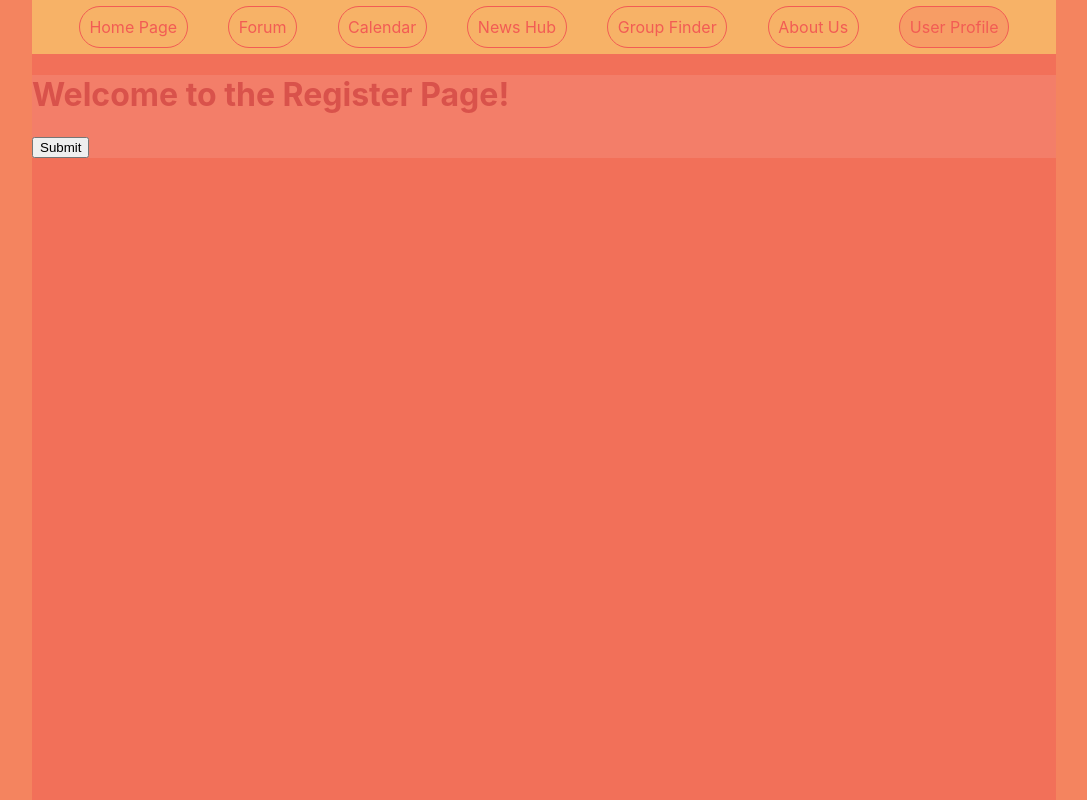
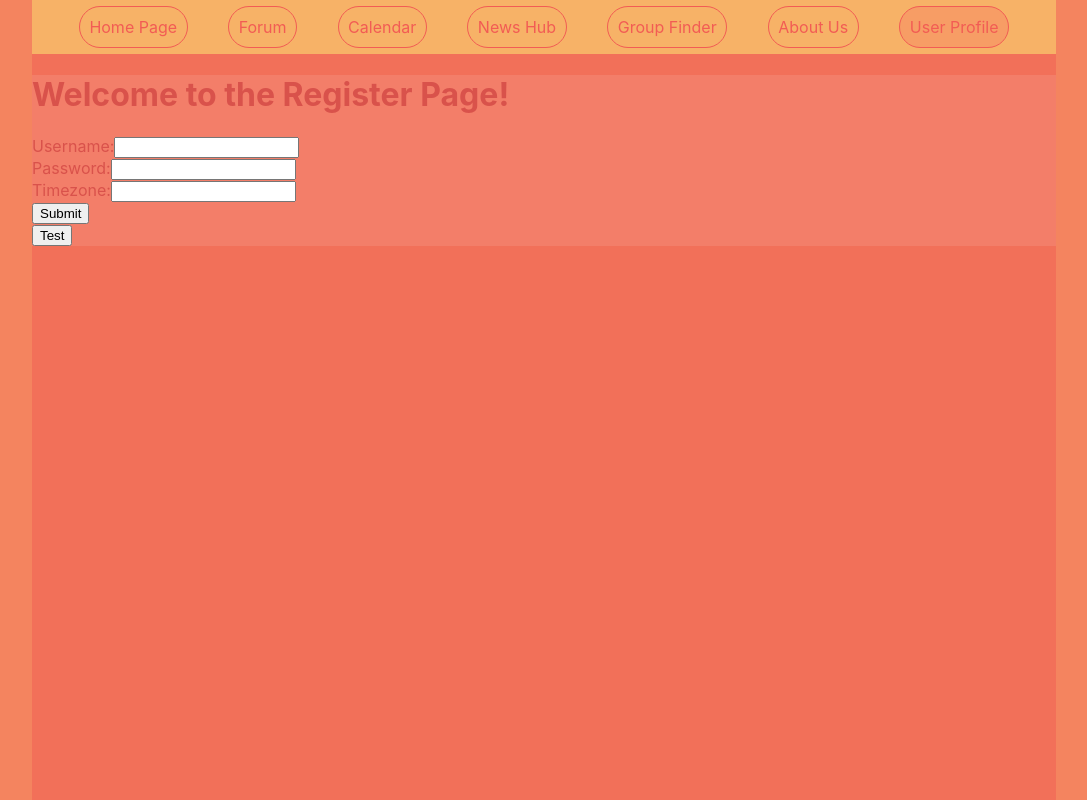
Before and after one commit to ParkerNGore/community-website, a React (Create React App) app: page /user-profile/register in a window 1280 px wide. Shown: the whole page, without its empty margins (96-1183 px from the left). Built offline with nearby package versions, Linux system fonts and the light colour scheme; the HTML template or start-up script is replaced by a standard one.

Commit message:
Successfully handles creating
-Will remove debugging information and create an edit page

```diff
--- a/src/components/forms/AddEditModel.js
+++ b/src/components/forms/AddEditModel.js
@@ -48,9 +48,27 @@ class AddEditModel extends Component {
   // Stores information about the model
   // defaultValue, inputType...
   modelMapCache = new Map(); //TODO: Remove new map initializaiton after development. Sepcified here to allow IntelliJ to autocomplete
-  state = {};
+  state = {
+    username: {
+      label: "Username",
+      defaultValue: "",
+      inputType: "text",
+    },
+    password: {
+      label: "Password",
+      defaultValue: "",
+      inputType: "text",
+    },
+    timezone: {
+      label: "Timezone",
+      defaultValue: "",
+      inputType: "text",
+    },
+  };
 
-  componentDidMount() {
+  constructor(props) {
+    super(props);
+
     const { reference } = this.props;
 
     this.modelMapCache = new Map(Object.entries(reference)); // Converts the object to a map for reference.
@@ -62,10 +80,16 @@ class AddEditModel extends Component {
     }
 
     stateObject.submitted = false;
+
+    this.state = stateObject;
+
+    //bind methods
+    this.handleSubmit = this.handleSubmit.bind(this);
+    this.handleRequest = this.handleRequest.bind(this);
+    this.handleOnClick = this.handleOnClick.bind(this);
   }
 
   handleSubmit(event) {
-    console.dir(event);
     event.preventDefault();
 
     let modelObject = {};
@@ -80,12 +104,14 @@ class AddEditModel extends Component {
       modelObject[prop] = this.state[prop];
     }
 
-    if (this.props.method.equalsIgnoreCase("POST")) {
+    console.log(`method is string: ${typeof this.props.method === "string"}`);
+
+    if (this.props.method.toUpperCase() === "POST") {
       // CREATING
-      this.handleCreation(modelObject, true);
-    } else if (this.props.method.equalsIgnoreCase("PUT"))
+      this.handleRequest(modelObject, true);
+    } else if (this.props.method.toUpperCase() === "PUT")
       // EDITING
-      this.handleCreation(modelObject, false);
+      this.handleRequest(modelObject, false);
   }
 
   handleRequest(modelObject, creating) {
@@ -119,17 +145,25 @@ class AddEditModel extends Component {
       });
   }
 
+  handleOnClick(e) {
+    console.log("Printing modelMapCache...");
+    [...this.modelMapCache.keys()].forEach((key) => {
+      console.log(`key: ${key} value: ${this.modelMapCache.get(key)}`);
+    });
+    console.log("Finished printing modelMapCache");
+  }
+
   render() {
     return (
       <>
         <form className="add-edit-form" onSubmit={(e) => this.handleSubmit(e)}>
-          {Array.from(this.modelMapCache, (key, valueObject) => {
+          {[...this.modelMapCache.keys()].map((key) => {
             return (
               <label key={key}>
-                ${valueObject.label}:
+                {this.modelMapCache.get(key).label}:
                 <input
                   value={this.state[key]}
-                  type={valueObject.inputType}
+                  type={this.modelMapCache.get(key).inputType}
                   onChange={(e) =>
                     this.setState({
                       [key]: e.target.value,
@@ -142,6 +176,7 @@ class AddEditModel extends Component {
 
           <button type="submit">Submit</button>
         </form>
+        <button onClick={this.handleOnClick}>Test</button>
         {this.submitted && <Redirect to={this.props.redirectURL} />}
       </>
     );
```
